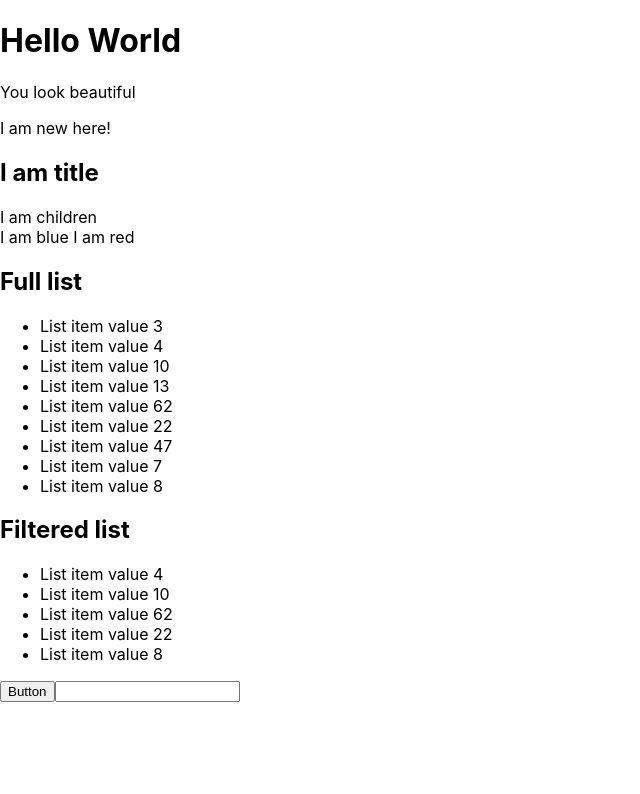
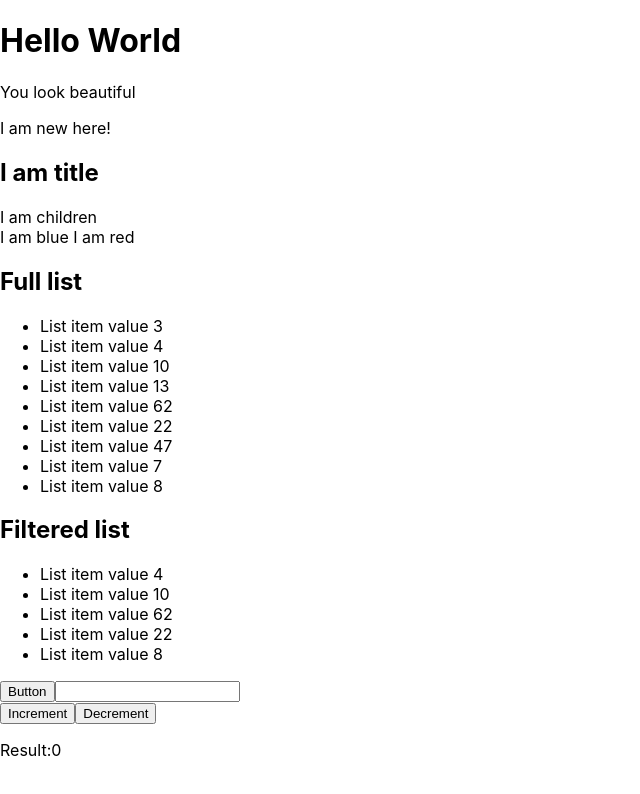
Before and after one commit to KristinaValu/react-fundamentals, a React (Create React App) app: page / in a window 1280 px wide. Shown: the top 794 px of the page, without its empty margins (0-640 px from the left). Built offline with nearby package versions, Linux system fonts and the light colour scheme.

Commit message:
Stateful Component

```diff
--- a/src/App.js
+++ b/src/App.js
@@ -5,6 +5,7 @@
 import ConditionalRenderingComponent from "./ConditionalRendering";
 import List from "./RenderingLists";
 import InteractionEvents33 from "./InteractionEvents33";
+import StatefulComponent34 from "./StatefulComponent34";
 
 function App() {
   return (
@@ -18,6 +19,7 @@
       <List />
       <List isEven={true} />
       <InteractionEvents33 />
+      <StatefulComponent34 />
     </>
   );
 }
--- /dev/null
+++ b/src/StatefulComponent34.jsx
@@ -0,0 +1,23 @@
+import { useState } from "react";
+
+export default function StatefulComponent34() {
+  const [count, setCount] = useState(0);
+  function increment() {
+    setCount(count + 1);
+  }
+  function decrement() {
+    let positive = count > 0;
+    if (positive) {
+      setCount(count - 1);
+    }
+  }
+  return (
+    <div>
+      <button onClick={increment}>Increment</button>
+      <button onClick={decrement}>Decrement</button>
+      <p>
+        <span>Result:{count} </span>
+      </p>
+    </div>
+  );
+}
```
